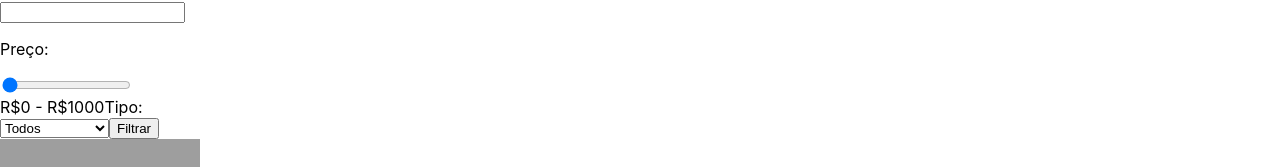
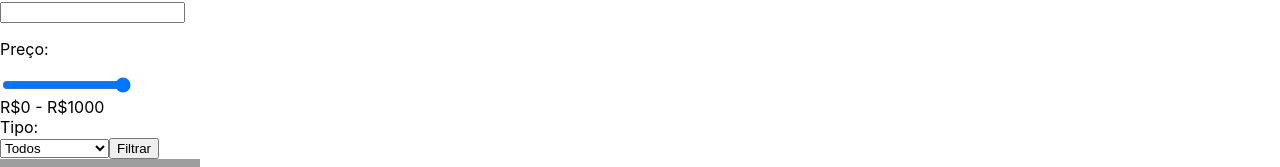
Before and after one commit to Pones2/Projeto-SCC0219, a React (Create React App) app: page /produtos in a window 1280 px wide. Shown: the part 167-334 px from the top of the page. Built offline with nearby package versions, Linux system fonts and the light colour scheme; grey boxes are pictures that could not be loaded.

Commit message:
fixed filter

```diff
--- a/src/Components/Filter/Filter.jsx
+++ b/src/Components/Filter/Filter.jsx
@@ -1,12 +1,20 @@
-import React from "react";
+import React, {useState} from "react";
 
 import "./Filter.css";
 
-import Label from "../Label/Label";
+const Filter = (props) => {
+    const [maxPrice, setMaxPrice] = useState(1000);
 
-const Filter = (props) => {
   const handleFilterChange = (event) => {
-    props.onFilterChange(event); // Call the onFilterChange function passed from the parent component
+    const { name, value } = event.target;
+
+    // Update the filter value
+    props.onFilterChange(event);
+
+    // Update the maxPrice if the price input changes
+    if (name === "price") {
+      setMaxPrice(value);
+    }
   };
 
   return (
@@ -29,11 +37,12 @@ const Filter = (props) => {
             name="price"
             min="0"
             max="1000"
-            value={props.filterValues.price}
+            step = "10"
+            value={props.filterValues.price || maxPrice}
             onChange={handleFilterChange}
           />
           <br />
-          <span>R$0 - R$1000</span>
+          <span>R$0 - R${maxPrice}</span> <br></br>
 
           <label htmlFor="type">Tipo:</label>
           <br />
```
Also changed, not shown: src/Pages/Products/Products.jsx (+0 -18 lines).
